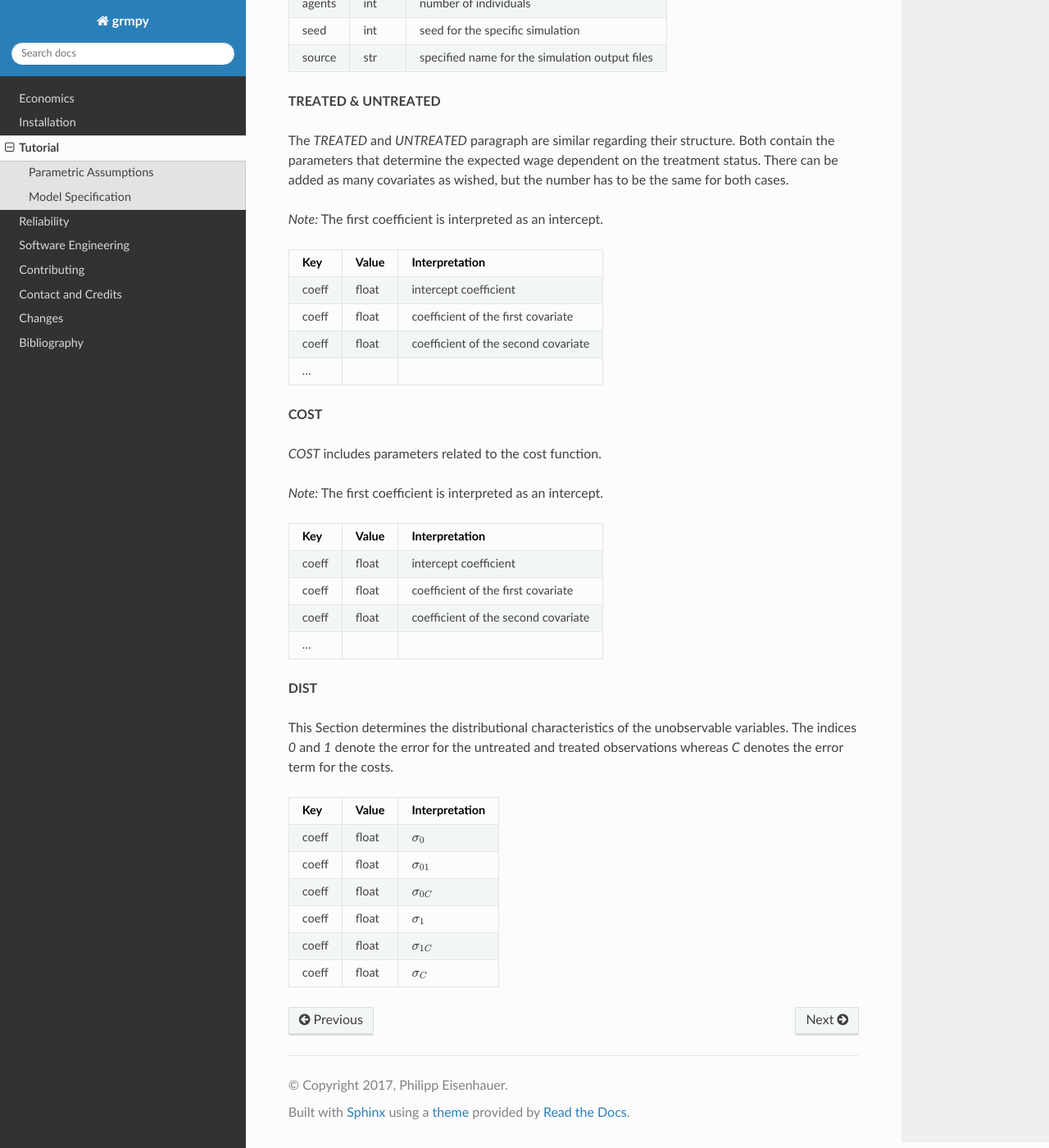
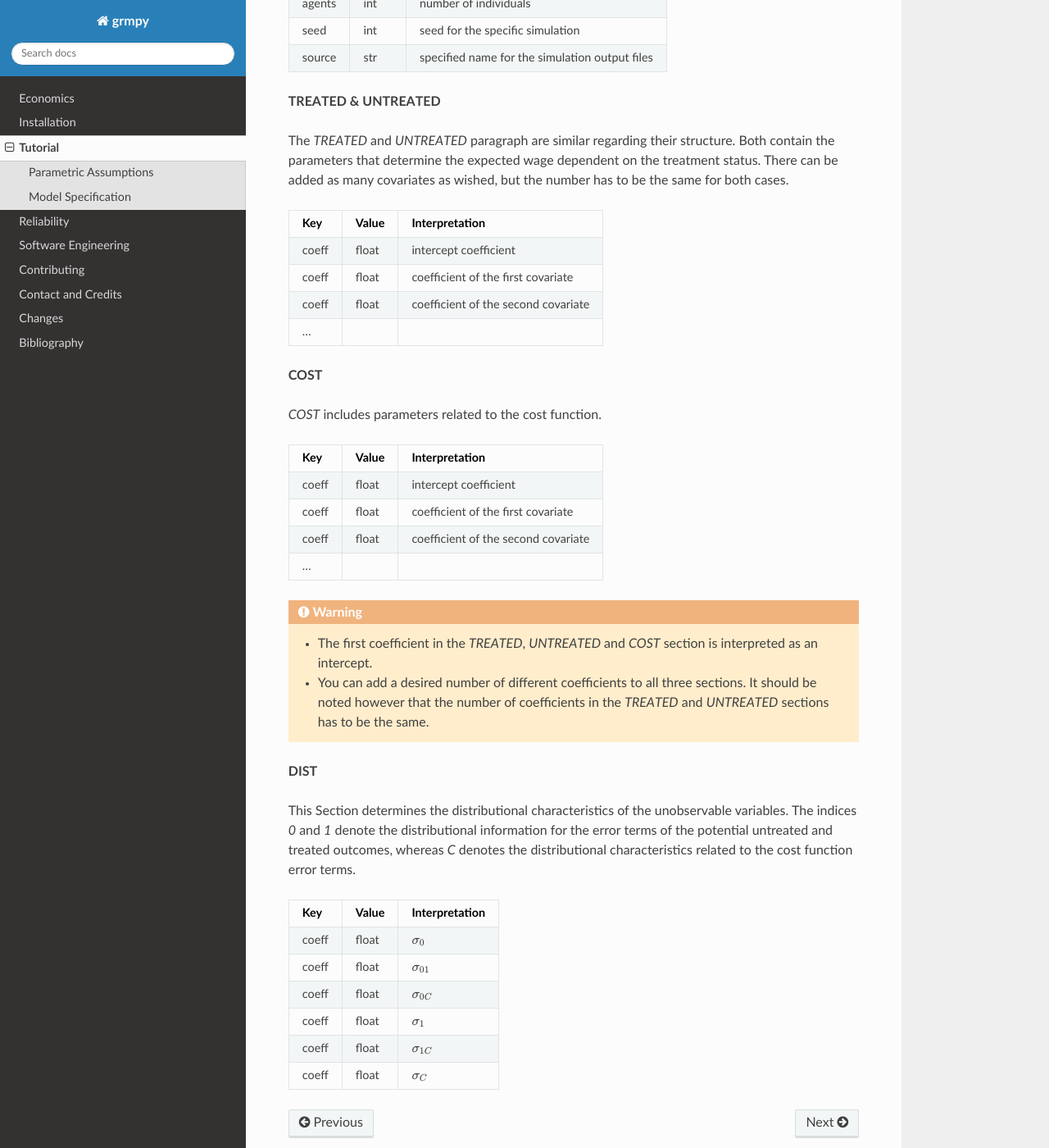
Before and after one commit to OpenSourceEconomics/grmpy, a Sphinx documentation site: the page built from docs/tutorial.rst, in a window 1280 px wide and 1400 px high, scrolled down 558 px. Shown: the whole window at 82% size. Built offline with Sphinx 7.4.7 and the Read the Docs theme 2.0.0, drawn with Linux system fonts in a browser that asks for light colours.

Commit message:
Adjustments in Tutorial.rst

```diff
--- a/docs/tutorial.rst
+++ b/docs/tutorial.rst
@@ -30,8 +30,6 @@ source      str         specified name for the simulation output files
 
 The *TREATED* and *UNTREATED* paragraph are similar regarding their structure. Both contain the parameters that determine the expected wage dependent on the treatment status. There can be added as many covariates as wished, but the number has to be the same for both cases.
 
-*Note:* The first coefficient is interpreted as an intercept.
-
 =======     ======      ==================
 Key         Value       Interpretation
 =======     ======      ==================
@@ -45,8 +43,6 @@ coeff       float       coefficient of the second covariate
 
 *COST* includes parameters related to the cost function.
 
-*Note:* The first coefficient is interpreted as an intercept.
-
 =======     ======      ==================
 Key         Value       Interpretation
 =======     ======      ==================
@@ -56,10 +52,17 @@ coeff       float       coefficient of the second covariate
  ...
 =======     ======      ==================
 
+.. Warning::
+
+    - The first coefficient in the *TREATED*, *UNTREATED* and *COST* section is interpreted as an intercept.
+
+    - You can add a desired number of different coefficients to all three sections. It should be noted however that the number of coefficients in the *TREATED* and *UNTREATED* sections has to be the same.
+
+
 **DIST**
 
 This Section determines the distributional characteristics of the unobservable variables.
-The indices *0* and *1* denote the error for the untreated and treated observations whereas *C* denotes the error term for the costs.
+The indices *0* and *1* denote the distributional information for the error terms of the potential untreated and treated outcomes, whereas *C* denotes the distributional characteristics related to the cost function error terms.
 
 
 ======= ======      ==========================
```
Also changed, not shown: docs/bibliography.rst (+4 -4 lines).
